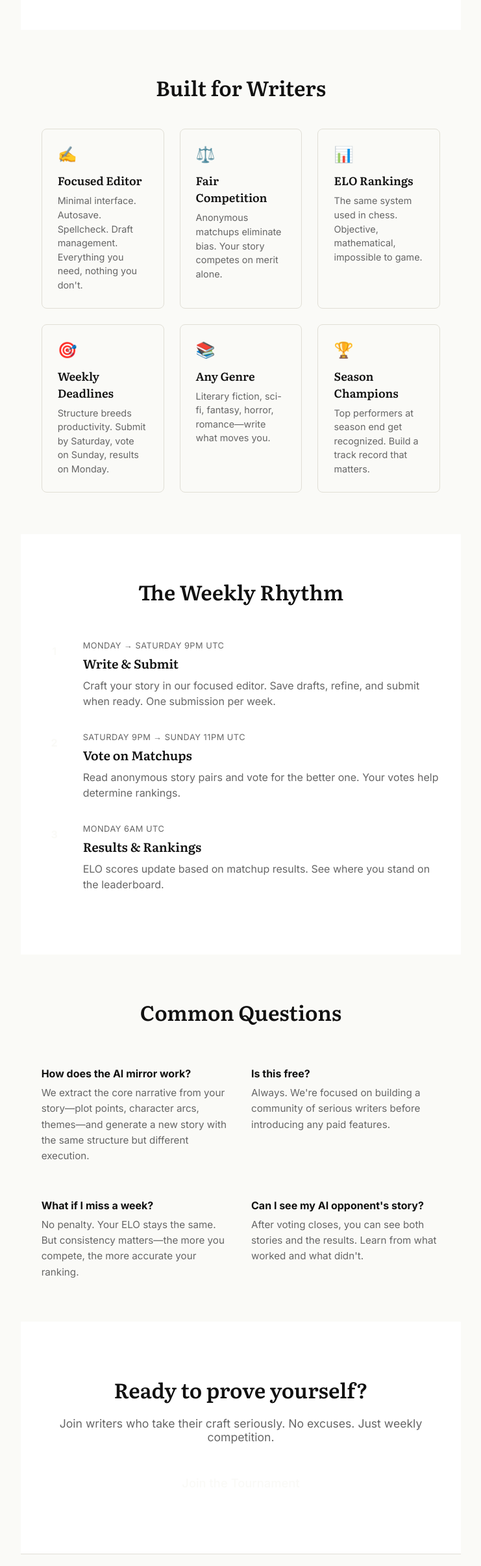
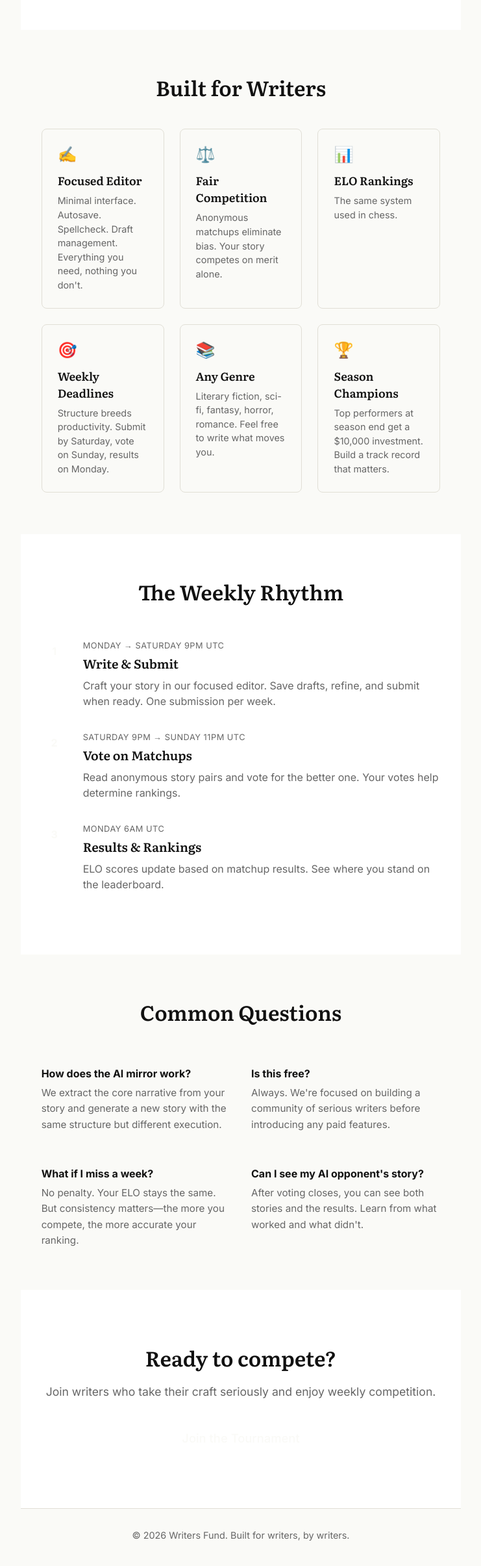
Before and after one commit to pcnoic/writersfund.vc, a Nuxt app: page / in a window 1280 px wide. Shown: the part 1127-3537 px from the top of the page at 65% size, without its empty margins (269-1010 px from the left). Built offline with nearby package versions, Linux system fonts and the light colour scheme; no server answers.

Commit message:
more words

```diff
--- a/pages/index.vue
+++ b/pages/index.vue
@@ -79,7 +79,7 @@ const isLoggedIn = computed(() => !!auth.user.value)
         <article class="feature-card">
           <div class="feature-icon">📊</div>
           <h3>ELO Rankings</h3>
-          <p>The same system used in chess. Objective, mathematical, impossible to game.</p>
+          <p>The same system used in chess.</p>
         </article>
 
         <article class="feature-card">
@@ -91,13 +91,13 @@ const isLoggedIn = computed(() => !!auth.user.value)
         <article class="feature-card">
           <div class="feature-icon">📚</div>
           <h3>Any Genre</h3>
-          <p>Literary fiction, sci-fi, fantasy, horror, romance—write what moves you.</p>
+          <p>Literary fiction, sci-fi, fantasy, horror, romance. Feel free to write what moves you.</p>
         </article>
 
         <article class="feature-card">
           <div class="feature-icon">🏆</div>
           <h3>Season Champions</h3>
-          <p>Top performers at season end get recognized. Build a track record that matters.</p>
+          <p>Top performers at season end get a $10,000 investment. Build a track record that matters.</p>
         </article>
       </div>
     </section>
@@ -139,7 +139,7 @@ const isLoggedIn = computed(() => !!auth.user.value)
       <div class="faq-grid">
         <div class="faq-item">
           <h4>How does the AI mirror work?</h4>
-          <p>We extract the core narrative from your story—plot points, character arcs, themes—and generate a new story with the same structure but different execution.</p>
+          <p>We extract the core narrative from your story and generate a new story with the same structure but different execution.</p>
         </div>
         <div class="faq-item">
           <h4>Is this free?</h4>
@@ -158,8 +158,8 @@ const isLoggedIn = computed(() => !!auth.user.value)
 
     <!-- Footer CTA -->
     <section class="cta-section">
-      <h2>Ready to prove yourself?</h2>
-      <p>Join writers who take their craft seriously. No excuses. Just weekly competition.</p>
+      <h2>Ready to compete?</h2>
+      <p>Join writers who take their craft seriously and enjoy weekly competition.</p>
       <div class="cta-actions">
         <template v-if="isLoggedIn">
           <NuxtLink to="/submission">
```
